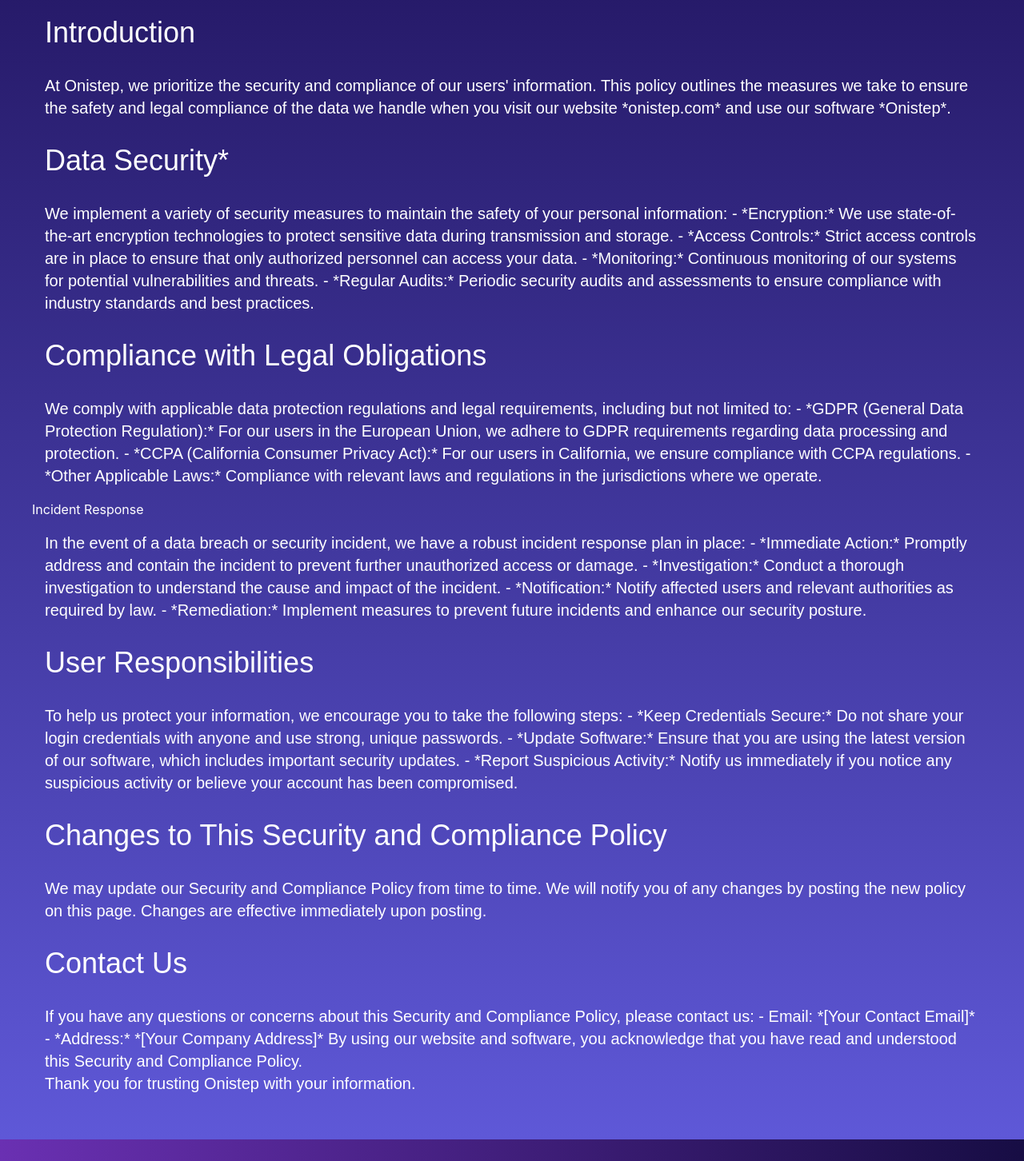
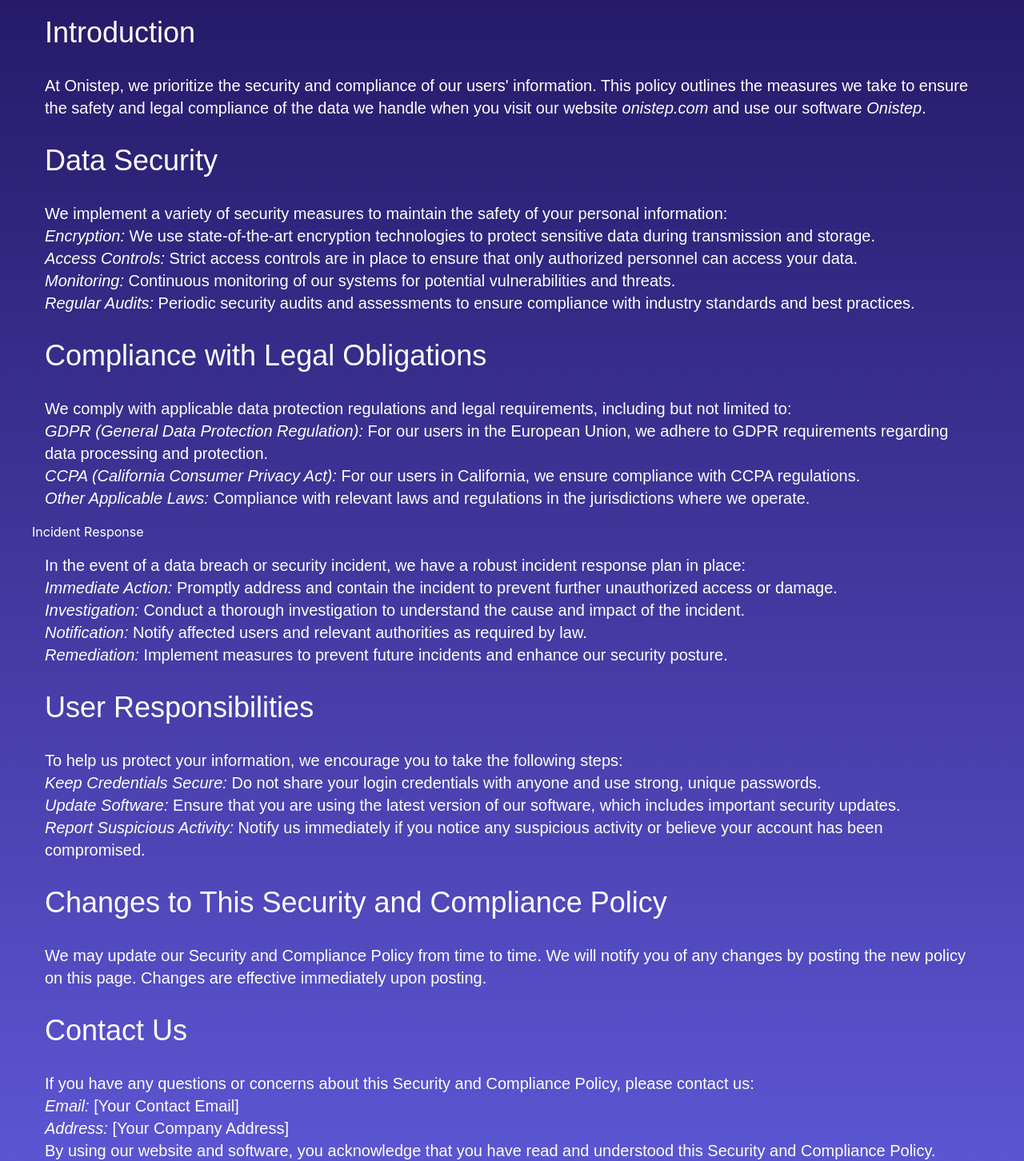
Before and after one commit to PredatorXxRIPxX/OniStep, a Next.js app: page /security in a window 1280 px wide. Shown: the part 220-1672 px from the top of the page at 80% size. Built offline with nearby package versions, Linux system fonts and the light colour scheme.

Commit message:
onistep Project

```diff
--- a/src/app/_components/@infoPage/page.tsx
+++ b/src/app/_components/@infoPage/page.tsx
@@ -11,22 +11,21 @@
   const descriptionMajor = (
     <>
       <p>
-      Onistep leverages a specially curated database and advanced algorithms to provide guidance that's twice as accurate as other AI solutions. Unlike general-purpose AIs, Onistep is dedicated to software instruction, ensuring you get precise, relevant answers every time. From basic tasks to complex operations, our accuracy means you can trust the guidance you receive. Experience the difference with Onistep's unparalleled precision.
+      Onistep leverages a specially curated database and advanced algorithms to provide guidance that&apos;s twice as accurate as other AI solutions. Unlike general-purpose AIs, Onistep is dedicated to software instruction, ensuring you get precise, relevant answers every time. From basic tasks to complex operations, our accuracy means you can trust the guidance you receive. Experience the difference with Onistep&apos;s unparalleled precision.
       </p>
     </>
   );
-  const descriptionMajor2= (
+  const descriptionMajor2 = (
     <>
       <p>
-      Navigating new software can be challenging, but with Onistep, you get real-time, interactive guides that make learning a breeze. No more switching tabs or searching for tutorials; Onistep shows you exactly where to click and what to do. Whether you're diving into Photoshop for the first time or exploring advanced features in Blender, our guides ensure you never feel lost. Experience the ease of mastering any software with precise, step-by-step instructions right within your application.
+      Navigating new software can be challenging, but with Onistep, you get real-time, interactive guides that make learning a breeze. No more switching tabs or searching for tutorials; Onistep shows you exactly where to click and what to do. Whether you&apos;re diving into Photoshop for the first time or exploring advanced features in Blender, our guides ensure you never feel lost. Experience the ease of mastering any software with precise, step-by-step instructions right within your application.
       </p>
     </>
   )
 
-
-    return (
-        <>
-          <div className=" w-full flex items-center justify-center  overflow-x-hidden">
+  return (
+    <>
+      <div className=" w-full flex items-center justify-center  overflow-x-hidden">
         <VideoSection props={{url:"45554"}} />
       </div>
       <AppSlider />
@@ -35,12 +34,12 @@
         <div className="text-white">
           <h1 className="font-bold text-center text-3xl font-FjallaOne">Take a look at our collection of Courses</h1>
           <div className="h-10"></div>
-          <p className="font-medium text-center text-xl font-varela">They’re tailor made for newcomer who want practice.</p>
+          <p className="font-medium text-center text-xl font-varela">They&apos;re tailor made for newcomer who want practice.</p>
           <div className=" grid grid-cols-1 lg:grid-cols-4 lg:grid-rows-1 gap-2 w-full p-4">
             {
-              cardData.map(({id,title,imgUrl,iconUrl,level},index:any)=>{
-                if(index>3) return;
-                return <CardContainer key={index} props={{id,title,imgUrl,iconUrl,level}}/>
+              cardData.map(({id, title, imgUrl, iconUrl, level}, index) => {
+                if (index > 3) return;
+                return <CardContainer key={index} props={{id, title, imgUrl, iconUrl, level}}/>
               })
             }
           </div>
@@ -60,6 +59,6 @@
           <Btn text="Download now" />
         </div>
       </div>
-        </>
-    )
+    </>
+  )
 }
--- a/src/app/security/page.tsx
+++ b/src/app/security/page.tsx
@@ -4,56 +4,65 @@
             <h1 className="font-FjallaOne text-7xl p-4">Security and Compliance</h1>
             <h2 className="font-varela text-4xl p-4">Introduction</h2>
             <p className="font-varela text-xl p-4">
+                At Onistep, we prioritize the security and compliance of our users&apos; information. This policy outlines the measures we take to ensure the safety and legal compliance of the data we handle when you visit our website <em>onistep.com</em> and use our software <em>Onistep</em>.
+            </p>
 
-At Onistep, we prioritize the security and compliance of our users' information. This policy outlines the measures we take to ensure the safety and legal compliance of the data we handle when you visit our website *onistep.com* and use our software *Onistep*.</p>
-
-            <h2 className="font-varela text-4xl p-4">Data Security*</h2>
+            <h2 className="font-varela text-4xl p-4">Data Security</h2>
             <p className="font-varela text-xl p-4">
-            We implement a variety of security measures to maintain the safety of your personal information:
-            - *Encryption:* We use state-of-the-art encryption technologies to protect sensitive data during transmission and storage.
-            - *Access Controls:* Strict access controls are in place to ensure that only authorized personnel can access your data.
-            - *Monitoring:* Continuous monitoring of our systems for potential vulnerabilities and threats.
-            - *Regular Audits:* Periodic security audits and assessments to ensure compliance with industry standards and best practices.
+                We implement a variety of security measures to maintain the safety of your personal information:
+                <ul>
+                    <li><em>Encryption:</em> We use state-of-the-art encryption technologies to protect sensitive data during transmission and storage.</li>
+                    <li><em>Access Controls:</em> Strict access controls are in place to ensure that only authorized personnel can access your data.</li>
+                    <li><em>Monitoring:</em> Continuous monitoring of our systems for potential vulnerabilities and threats.</li>
+                    <li><em>Regular Audits:</em> Periodic security audits and assessments to ensure compliance with industry standards and best practices.</li>
+                </ul>
             </p>
 
             <h2 className="font-varela text-4xl p-4">Compliance with Legal Obligations</h2>
             <p className="font-varela text-xl p-4">
                 We comply with applicable data protection regulations and legal requirements, including but not limited to:
-                - *GDPR (General Data Protection Regulation):* For our users in the European Union, we adhere to GDPR requirements regarding data processing and protection.
-                - *CCPA (California Consumer Privacy Act):* For our users in California, we ensure compliance with CCPA regulations.
-                - *Other Applicable Laws:* Compliance with relevant laws and regulations in the jurisdictions where we operate.
+                <ul>
+                    <li><em>GDPR (General Data Protection Regulation):</em> For our users in the European Union, we adhere to GDPR requirements regarding data processing and protection.</li>
+                    <li><em>CCPA (California Consumer Privacy Act):</em> For our users in California, we ensure compliance with CCPA regulations.</li>
+                    <li><em>Other Applicable Laws:</em> Compliance with relevant laws and regulations in the jurisdictions where we operate.</li>
+                </ul>
             </p>
-            <h1>
-                Incident Response
-            </h1>
+
+            <h1>Incident Response</h1>
             <p className="font-varela text-xl p-4">
                 In the event of a data breach or security incident, we have a robust incident response plan in place:
-                - *Immediate Action:* Promptly address and contain the incident to prevent further unauthorized access or damage.
-                - *Investigation:* Conduct a thorough investigation to understand the cause and impact of the incident.
-                - *Notification:* Notify affected users and relevant authorities as required by law.
-                - *Remediation:* Implement measures to prevent future incidents and enhance our security posture.
+                <ul>
+                    <li><em>Immediate Action:</em> Promptly address and contain the incident to prevent further unauthorized access or damage.</li>
+                    <li><em>Investigation:</em> Conduct a thorough investigation to understand the cause and impact of the incident.</li>
+                    <li><em>Notification:</em> Notify affected users and relevant authorities as required by law.</li>
+                    <li><em>Remediation:</em> Implement measures to prevent future incidents and enhance our security posture.</li>
+                </ul>
             </p>
+
             <h2 className="font-varela text-4xl p-4">User Responsibilities</h2>
             <p className="font-varela text-xl p-4">
                 To help us protect your information, we encourage you to take the following steps:
-                - *Keep Credentials Secure:* Do not share your login credentials with anyone and use strong, unique passwords.
-                - *Update Software:* Ensure that you are using the latest version of our software, which includes important security updates.
-                - *Report Suspicious Activity:* Notify us immediately if you notice any suspicious activity or believe your account has been compromised.
+                <ul>
+                    <li><em>Keep Credentials Secure:</em> Do not share your login credentials with anyone and use strong, unique passwords.</li>
+                    <li><em>Update Software:</em> Ensure that you are using the latest version of our software, which includes important security updates.</li>
+                    <li><em>Report Suspicious Activity:</em> Notify us immediately if you notice any suspicious activity or believe your account has been compromised.</li>
+                </ul>
             </p>
+
             <h2 className="font-varela text-4xl p-4">Changes to This Security and Compliance Policy</h2>
             <p className="font-varela text-xl p-4">
                 We may update our Security and Compliance Policy from time to time. We will notify you of any changes by posting the new policy on this page. Changes are effective immediately upon posting.
             </p>
+
             <h2 className="font-varela text-4xl p-4">Contact Us</h2>
             <p className="font-varela text-xl p-4">
                 If you have any questions or concerns about this Security and Compliance Policy, please contact us:
-
-                - Email:
-                *[Your Contact Email]*
-                - *Address:*
-                *[Your Company Address]*
+                <ul>
+                    <li><em>Email:</em> [Your Contact Email]</li>
+                    <li><em>Address:</em> [Your Company Address]</li>
+                </ul>
                 By using our website and software, you acknowledge that you have read and understood this Security and Compliance Policy.<br/> Thank you for trusting Onistep with your information.
-                </p>
+            </p>
         </div>
     )
 }
```
Also changed, not shown: src/app/courses/[CourseId]/page.tsx (+23 -21 lines).
